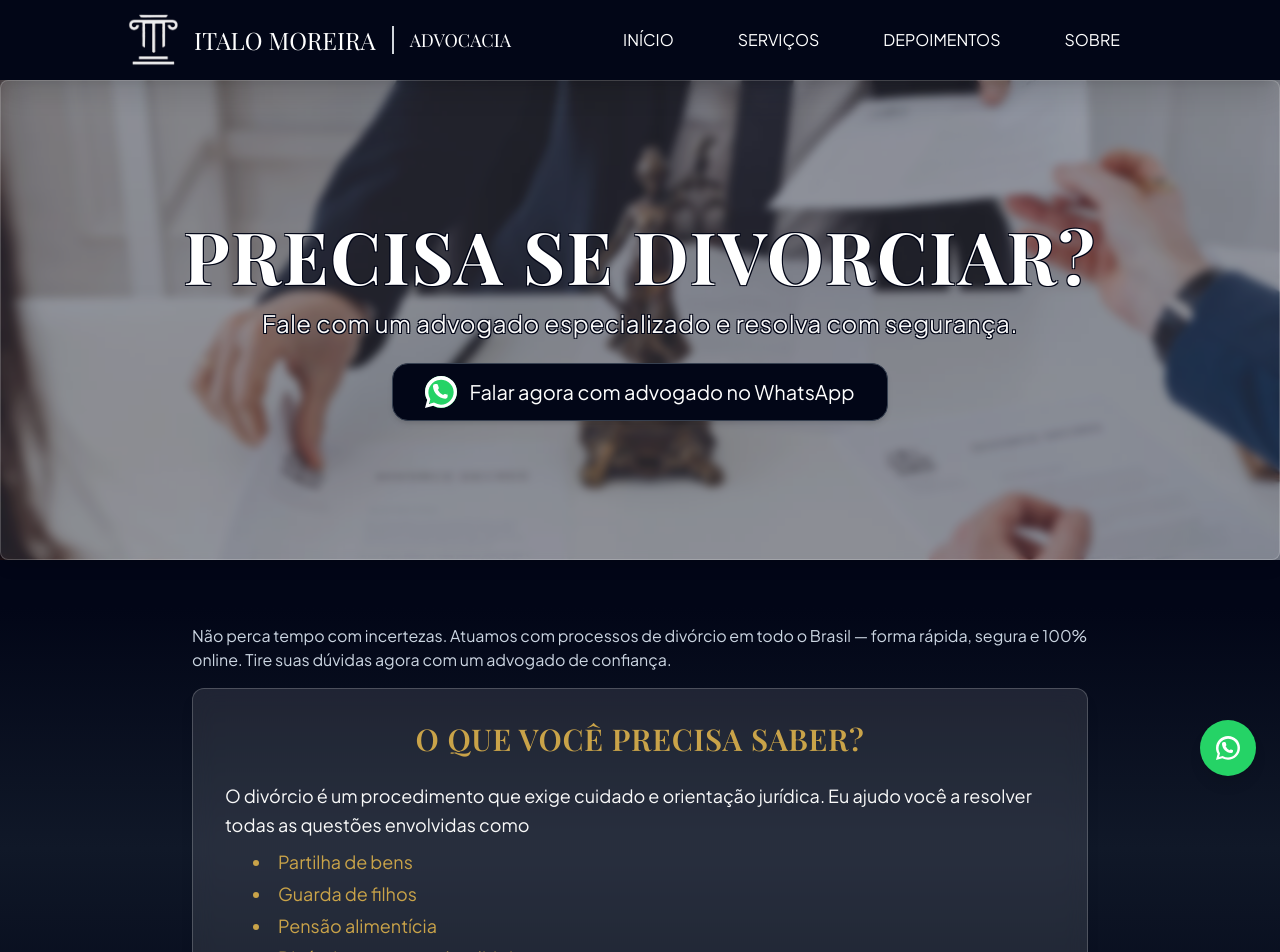
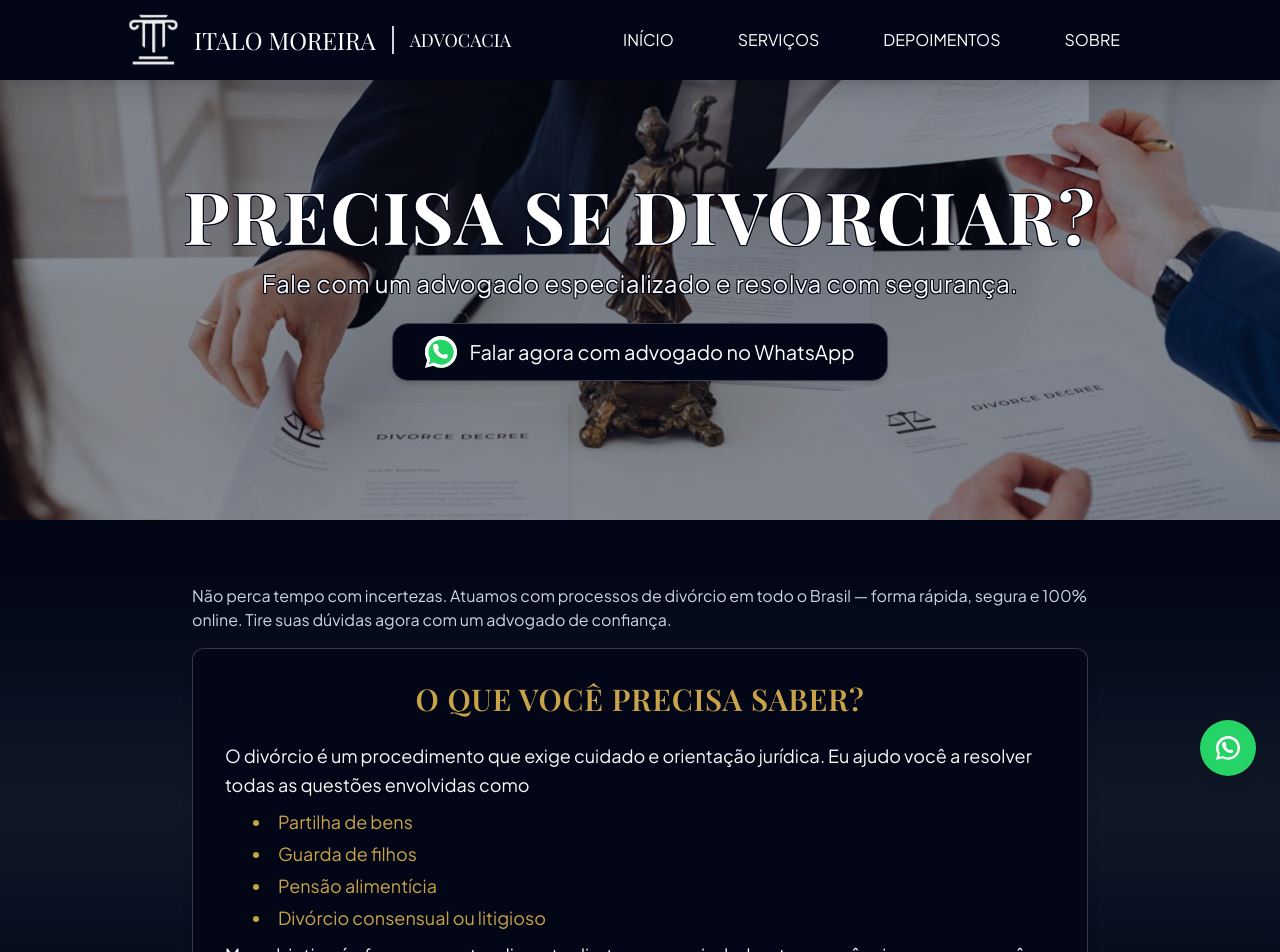
Before and after one commit to FelipeVieir4/italo-moreira-landing-page, a Next.js app: page /divorcio in a window 1280 px wide. Shown: the top 952 px of the page. Built offline with nearby package versions, Linux system fonts and the light colour scheme; a web font is replaced by a local one.

Commit message:
revise UI/UX

```diff
--- a/app/[slug]/page.tsx
+++ b/app/[slug]/page.tsx
@@ -34,7 +34,7 @@ export default async function ServicePage({ params }: ServicePageProps) {
       <WhatsAppFloatingButton />
 
       {/* HERO */}
-      <section className="mt-20 relative h-[60vh] w-full flex items-center justify-center">
+      <section className="mt-10 relative h-[60vh] w-full flex items-center justify-center">
 
         <Image
           src={slugData.heroImage}
@@ -42,10 +42,10 @@ export default async function ServicePage({ params }: ServicePageProps) {
           fill
           priority
           sizes="100vw"
-          style={{ objectFit: "cover", opacity: 0.85 }}
+          style={{ objectFit: "cover" }}
         />
-        <div className="absolute top-0 left-0 w-full h-full  bg-slate-950 opacity-30"></div>
-        <div className="relative z-10 px-4 w-full h-full p-8 rounded-lg shadow-lg backdrop-blur-sm bg-white/10 border border-white/20 flex flex-col items-center justify-center text-center">
+        <div className="absolute top-0 left-0 w-full h-full  bg-primary opacity-40"></div>
+        <div className="relative z-10 px-4 w-full h-full p-8  shadow-lg  flex flex-col items-center justify-center text-center">
           <h1
             id="hero-service-section"
             className="text-5xl md:text-7xl font-primary font-bold uppercase tracking-wide"
@@ -54,7 +54,7 @@ export default async function ServicePage({ params }: ServicePageProps) {
           </h1>
           <h2
             id="hero-service-section"
-            className="mt-4 sm:text-sm md:text-2xl  font-secondary tracking-wide text-textPrimary"
+            className="mt-4 text-lg md:text-2xl  font-secondary tracking-wide text-textPrimary "
           >
             {slugData.subTitle}
           </h2>
@@ -71,7 +71,7 @@ export default async function ServicePage({ params }: ServicePageProps) {
             {slugData.tagline}
           </p>
         )}
-        <div className="sticky max-w-4xl max-h-fit mx-auto bg-white/10 rounded-xl shadow-lg p-8 border border-white/20 backdrop-blur-md">
+        <div className="sticky max-w-4xl max-h-fit mx-auto bg-primary rounded-xl shadow-lg p-8 border border-white/20 backdrop-blur-sm">
           <h2 className="text-2xl md:text-3xl font-primary font-semibold uppercase tracking-wide text-highlight mb-6 text-center">
             O que você precisa saber?
           </h2>
--- a/app/_sections-landing-pages/google-rating/page.tsx
+++ b/app/_sections-landing-pages/google-rating/page.tsx
@@ -1,7 +1,7 @@
 import "./style.css";
 const GoogleRatingPage = () => {
   return (
-    <section className="h-fit bg-primary">
+    <section id="testimonials" className="h-fit bg-primary">
       <div className="flex flex-col items-center justify-center ">
         <h3 className="text-xl md:text-2xl  font-primary font-bold text-highlight mt-8 tracking-wide uppercase">
           Depoimentos
--- a/app/_sections-landing-pages/hero/hero-section.tsx
+++ b/app/_sections-landing-pages/hero/hero-section.tsx
@@ -32,7 +32,7 @@ const HeroSection: React.FC = () => {
             advocacia especializada
           </h1>
           {/* Subtítulo */}
-          <p  id="hero-text" className="font-secondary text-slate-200 md:text-xl md:max-w-2xl lg:max-w-4xl mt-4 text-center px-6 text-sm ">
+          <p  id="hero-text" className="font-secondary text-textPrimary text-lg md:text-xl md:max-w-2xl lg:max-w-4xl mt-4 text-center px-6  ">
             Compromisso em oferecer tranquilidade e segurança jurídica, com
             soluções eficientes e alinhadas aos seus direitos
           </p>
--- a/components/navbar/navbar.styles.css
+++ b/components/navbar/navbar.styles.css
@@ -13,7 +13,7 @@
 
 .navbar-links a:focus,
 .navbar-links a:active {
-  background-color: var(--highlight);
+  background-color: none;
   border-radius: 10px;
 }
 
```
